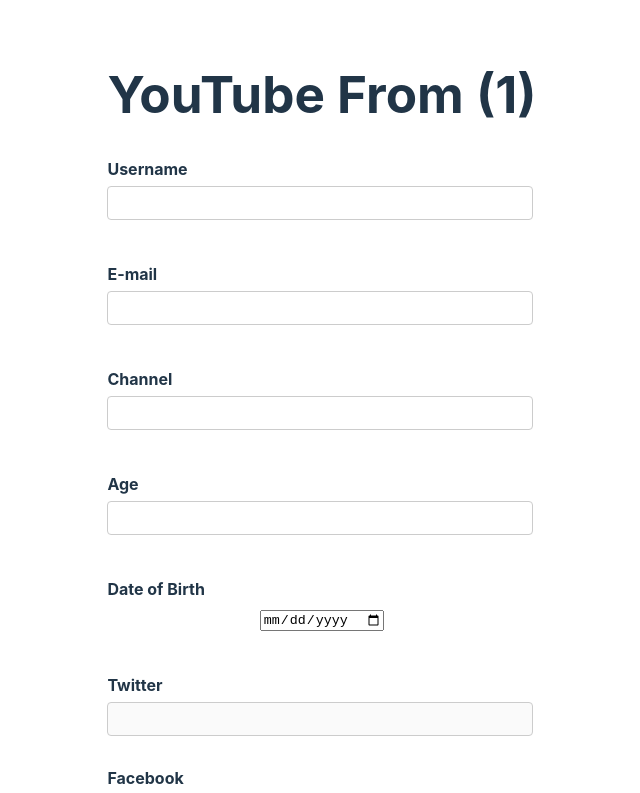
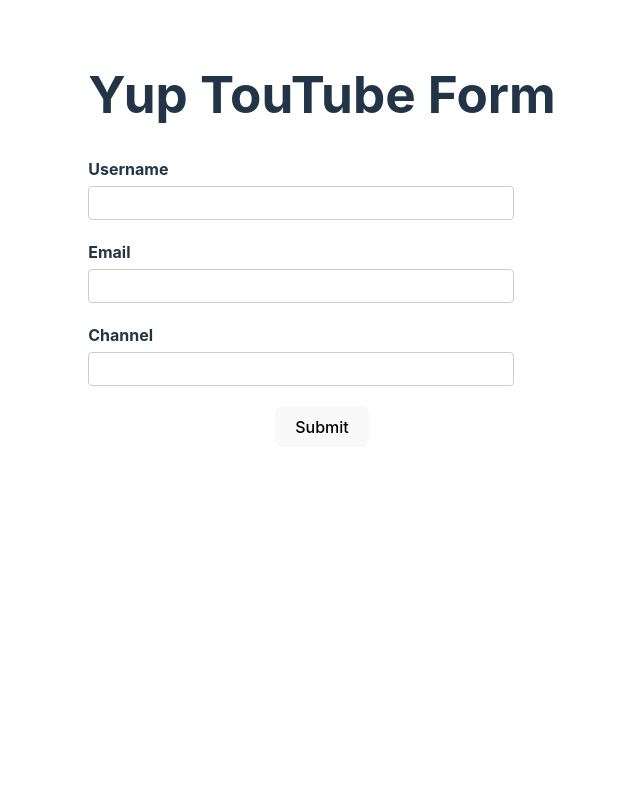
Before and after one commit to zahrabagheri1/document-of-what-i-learn, a React (Vite) app in the folder react-hook-form/rhf-demo/: page / in a window 1280 px wide. Shown: the top 793 px of the page, without its empty margins (318-958 px from the left). Built offline with nearby package versions, Linux system fonts and the light colour scheme; no server answers.

Commit message:
Yup Integration

```diff
--- a/react-hook-form/rhf-demo/package.json
+++ b/react-hook-form/rhf-demo/package.json
@@ -10,9 +10,11 @@
     "preview": "vite preview"
   },
   "dependencies": {
+    "@hookform/resolvers": "^4.0.0",
     "react": "^19.0.0",
     "react-dom": "^19.0.0",
-    "react-hook-form": "^7.54.2"
+    "react-hook-form": "^7.54.2",
+    "yup": "^1.6.1"
   },
   "devDependencies": {
     "@eslint/js": "^9.19.0",
--- a/react-hook-form/rhf-demo/src/App.tsx
+++ b/react-hook-form/rhf-demo/src/App.tsx
@@ -1,12 +1,13 @@
 
 import './App.css'
 import YouTubeFrom from './components/YouTubeFrom'
-
+import YupTouTubeForm from './components/YupTouTubeForm'
 function App() {
 
   return (
     <div>
-      <YouTubeFrom />
+      {/* <YouTubeFrom /> */}
+      <YupTouTubeForm />
     </div>
   )
 }
--- /dev/null
+++ b/react-hook-form/rhf-demo/src/components/YupTouTubeForm.tsx
@@ -0,0 +1,69 @@
+import React from 'react'
+import { DevTool } from '@hookform/devtools';
+import { useForm, FieldErrors } from 'react-hook-form'
+import { yupResolver } from '@hookform/resolvers/yup'
+import * as yup from 'yup'
+
+const schema = yup.object().shape({
+    username: yup.string().required('Username is required'),
+    email: yup.string().email('Invalid email').required('Email is required'),
+    channel: yup.string().required('Channel is required')
+})
+
+type FormData = {
+    username: string;
+    email: string;
+    channel: string;
+}
+
+function YupTouTubeForm() {
+    const form = useForm<FormData>({
+        defaultValues: {
+            username: '',
+            email: '',
+            channel: ''
+        },
+        resolver: yupResolver(schema)
+    })
+    const { register, control, handleSubmit, formState } = form;
+    const { errors } = formState;
+
+    const onSubmit = (data: FormData) => {
+        console.log(data)
+    }
+
+    return (
+        <div>
+            <h1>Yup TouTube Form</h1>
+
+            <form onSubmit={handleSubmit(onSubmit)}>
+                {/* username */}
+                <div className='form-control'>
+                    <label htmlFor='username'>Username</label>
+                    <input type='text' id='username' {...register('username', { required: { value: true, message: 'Username is required' } })} />
+                    <p className='error'>{errors.username?.message}</p>
+                </div>
+
+                {/* email */}
+                <div className='form-control'>
+                    <label htmlFor='email'>Email</label>
+                    <input type='email' id='email' {...register('email', { required: { value: true, message: 'Email is required' } })} />
+                    <p className='error'>{errors.email?.message}</p>
+                </div>
+
+                {/* channel */}
+                <div className='form-control'>
+                    <label htmlFor='channel'>Channel</label>
+                    <input type='text' id='channel' {...register('channel', { required: { value: true, message: 'Channel is required' } })} />
+                    <p className='error'>{errors.channel?.message}</p>
+                </div>
+
+                <button type='submit'>Submit</button>
+
+            </form>
+            <DevTool control={control} />
+        </div>
+    )
+}
+
+export default YupTouTubeForm
```
Also changed, not shown: 1 other file (tests, documents, lock files or other folders).
